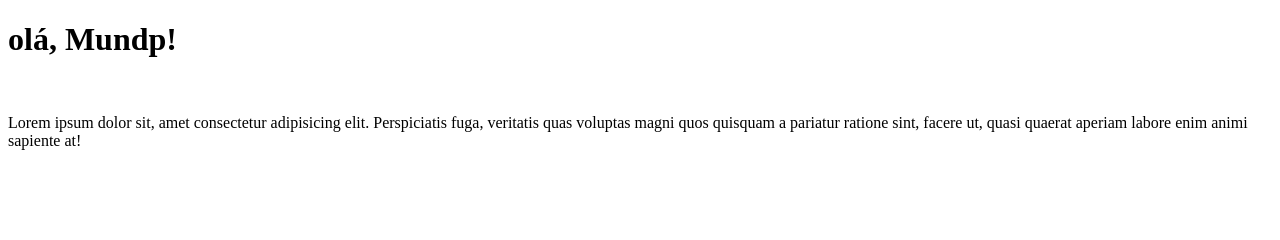
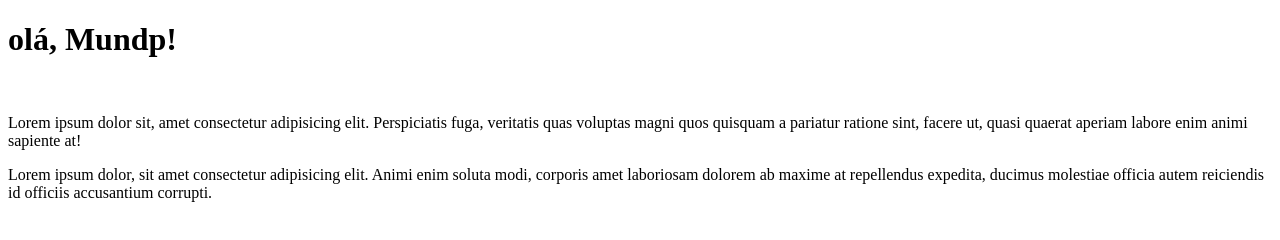
Before and after one commit to LucasHenriqueRamos/Ola-Mundo, a plain HTML site: page site-exemplo/index.html in a window 1280 px wide. Drawn offline with Linux system fonts and the light colour scheme.

Commit message:
adcionei um paragrafo

```diff
--- a/site-exemplo/index.html
+++ b/site-exemplo/index.html
@@ -9,5 +9,6 @@
     <h1>olá, Mundp!</h1>
     <br>
     <p>Lorem ipsum dolor sit, amet consectetur adipisicing elit. Perspiciatis fuga, veritatis quas voluptas magni quos quisquam a pariatur ratione sint, facere ut, quasi quaerat aperiam labore enim animi sapiente at!</p>
+    <p>Lorem ipsum dolor, sit amet consectetur adipisicing elit. Animi enim soluta modi, corporis amet laboriosam dolorem ab maxime at repellendus expedita, ducimus molestiae officia autem reiciendis id officiis accusantium corrupti.</p>
 </body>
 </html>
```
